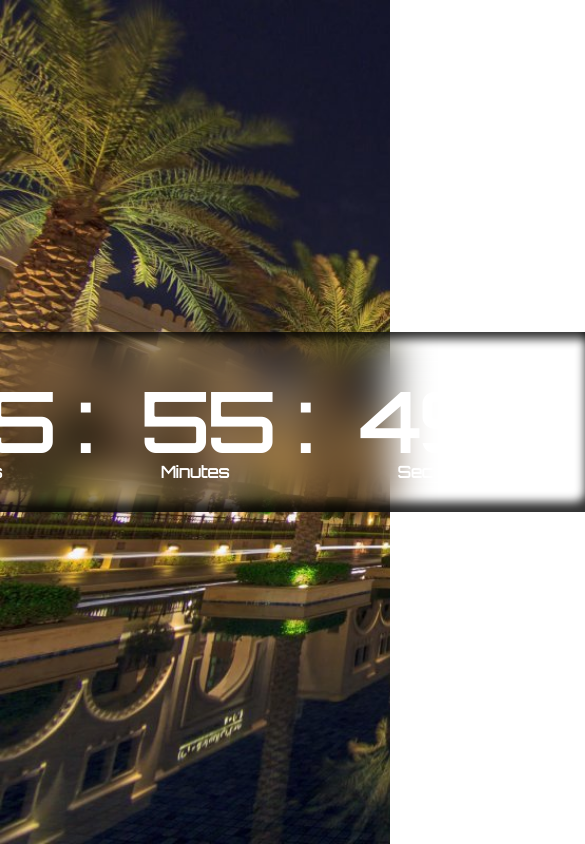
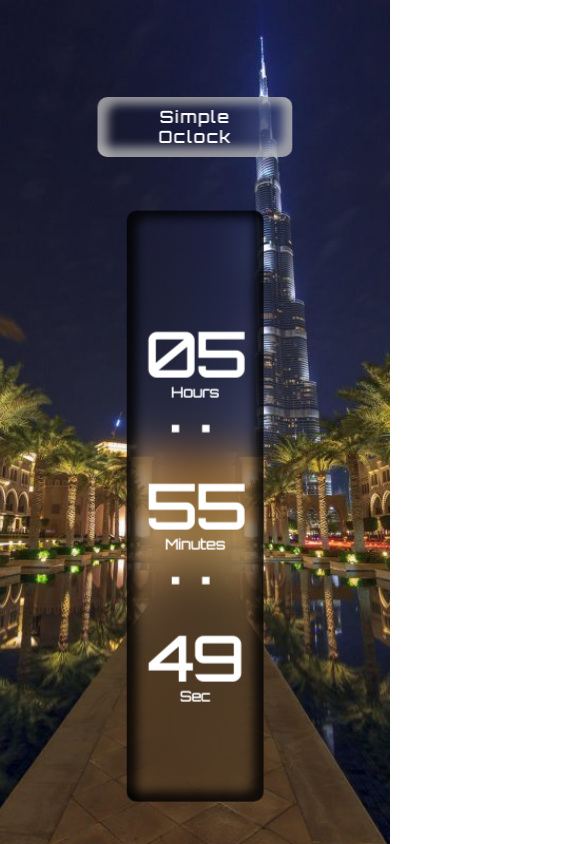
Before and after one commit to rahmatilloziyoviddinov/Oclock, a plain HTML site: page index.html in a window 390 px wide. Shown: the whole page, 585 px wide, since content can reach past the window. Drawn offline with Linux system fonts and the light colour scheme.

Commit message:
finished

```diff
--- a/index.html
+++ b/index.html
@@ -1,5 +1,6 @@
 <!DOCTYPE html>
 <html lang="en">
+
 <head>
     <meta charset="UTF-8">
     <meta name="viewport" content="width=device-width, initial-scale=1.0">
@@ -7,8 +8,10 @@
     <link rel="stylesheet" href="style.css">
     <link rel="shortcut icon" href="./oclock-white.png" type="image/x-icon">
 </head>
+
 <body>
     <div class="wrapper">
+        <h1>Simple Oclock</h1>
         <div class="container">
             <div class="clock">
                 <span id="hrs">00</span>
@@ -22,4 +25,5 @@
 
     <script src="./index.js"></script>
 </body>
+
 </html>
--- a/style.css
+++ b/style.css
@@ -13,10 +13,21 @@
     color: #fff;
     font-weight: 600;
     position: relative;
-    background: url(./DUBAI.jpg);
-    /* background: #191919; */
-    background-size: cover;
+    background: url(./DUBAI.jpg)center/cover;
     background-repeat: no-repeat;
+}
+
+h1 {
+    position: absolute;
+    top: 20%;
+    left: 50%;
+    transform: translate(-50%, -50%);
+    font-size: 40px;
+    letter-spacing: 2px;
+    border-radius: 10px;
+    padding: 10px 30px;
+    backdrop-filter: blur(20px);
+    box-shadow: rgba(183, 183, 183, 0.8) 10px 7px 10px 0px inset, rgba(183, 183, 183, 0.8) -10px -10px 10px 0px inset;
 }
 
 .container {
@@ -31,8 +42,6 @@
 .clock {
     width: 100%;
     height: 100%;
-    /* background: #191919ce; */
-    /* background: url(./DUBAI.jpg) center/cover; */
     border-radius: 10px;
     display: flex;
     align-items: center;
@@ -68,3 +77,72 @@
 #sec::after {
     content: "Sec";
 }
+
+@media (max-width: 800px) {
+    .container {
+        width: 80%;
+        height: 140px;
+    }
+
+    h1 {
+        top: 20%;
+        left: 50%;
+        font-size: 25px;
+        letter-spacing: 2px;
+        padding: 10px 30px;
+    }
+
+    .clock span {
+        font-size: 60px;
+        width: 110px;
+        display: inline-block;
+        text-align: center;
+        position: relative;
+    }
+
+    .clock span::after {
+        font-size: 15px;
+        position: absolute;
+        bottom: -8px;
+        left: 50%;
+        transform: translateX(-50%);
+    }
+}
+
+@media (max-width: 600px) {
+    .container {
+        width: 35%;
+        height: 70%;
+        top: 60%;
+    }
+
+    h1 {
+        top: 15%;
+        left: 50%;
+        transform: translate(-50%, -50%);
+        font-size: 16px;
+        text-align: center;
+        letter-spacing: 2px;
+        padding: 10px 25px;
+    }
+
+    .clock {
+        flex-direction: column;
+    }
+
+    .clock span::after {
+        font-size: 14px;
+        position: absolute;
+        bottom: -8px;
+        left: 50%;
+        transform: translateX(-50%);
+    }
+
+    .clock>span:nth-child(2),
+    .clock>span:nth-child(4),
+    .clock>span:nth-child(6) {
+        transform: rotate(90deg);
+    }
+
+
+}
```
